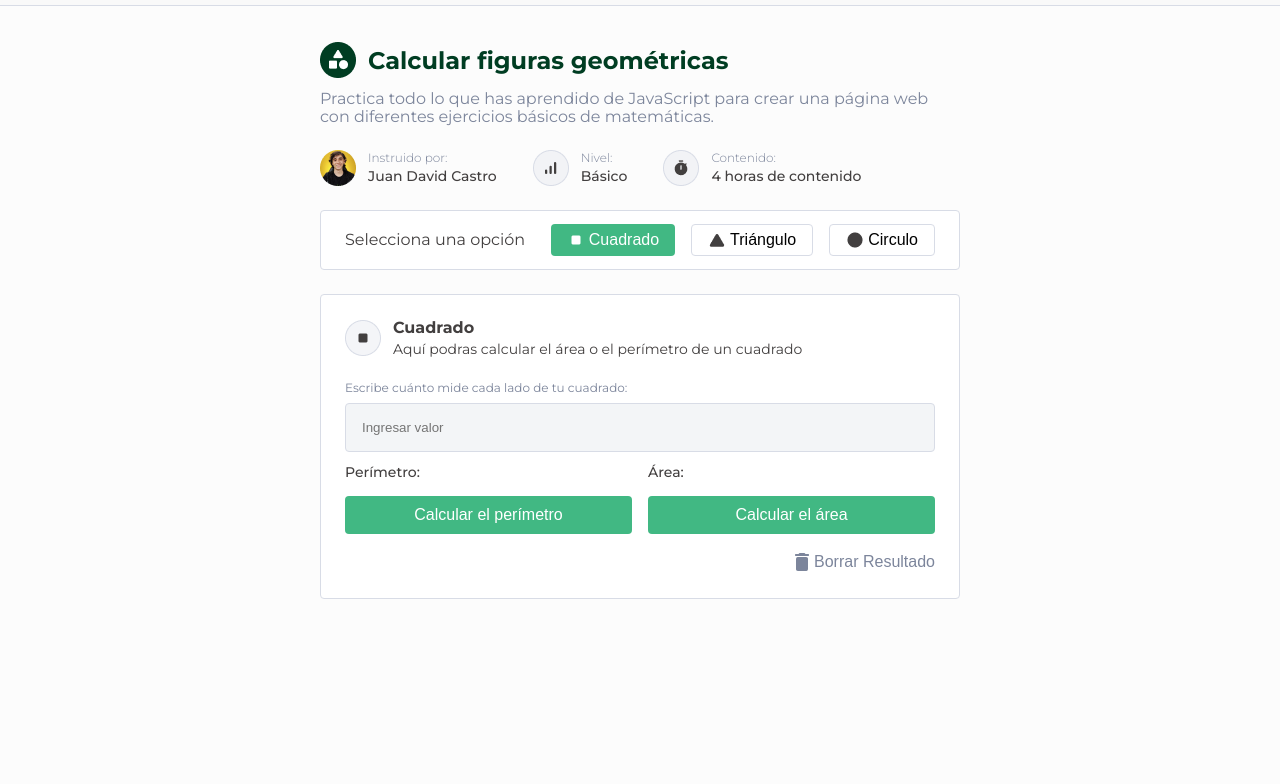
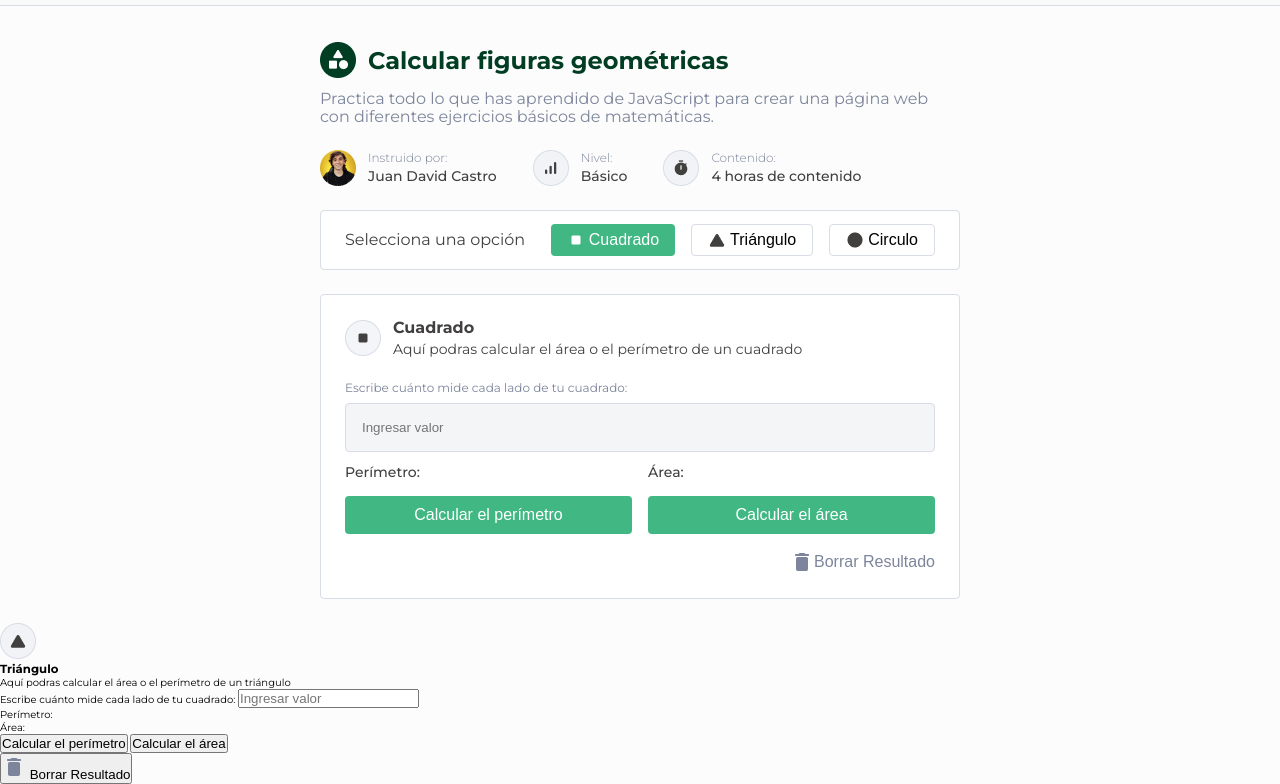
Before and after one commit to ivankstro7/Figuras-geomtricas, a plain HTML site: page index.html in a window 1280 px wide. Shown: the part 90-874 px from the top of the page. Before the commit the page ends 800 px from the top, so only its background shows below. Drawn offline with Linux system fonts and the light colour scheme.

Commit message:
add icons

```diff
--- a/index.html
+++ b/index.html
@@ -104,6 +104,34 @@
             </div>
         </form>
     </section>
+    <section class="container-form-triangle">
+        <div class="form-title">
+            <img src="./assets/icon-triangle.png" alt="">
+            <div class="body-title">
+                <h3>Triángulo</h3>
+                <p>Aquí podras calcular el área o el perímetro de un triángulo</p>
+            </div>
+        </div>
+        <form id="form">
+            <label for="InputCuadrado">Escribe cuánto mide cada lado de tu cuadrado:</label>
+            <input id="InputCuadrado" placeholder="Ingresar valor" type="number">
+            <div class="form-result">
+                <div class="result-perimetro">
+                    <p>Perímetro: <strong id="perimetro"></strong></p>
+                </div>
+                <div class="result-area">
+                    <p>Área: <strong id="area"></strong></p>
+                </div>
+            </div>
+            <div class="form-buttons">
+                <button id="perimetro" onclick="calcularPerimetro()" type="button">Calcular el perímetro</button>
+                <button id="area" onclick="calcularArea()" type="button">Calcular el área</button>
+            </div>
+            <div class="erase">
+                <button onclick="resetInput()" type="button"><img src="./assets/delete.png" alt=""> Borrar Resultado</button>
+            </div>
+        </form>
+    </section>
 <script src="./figuras.js"></script>
 </body>
 </html>
```
Also changed, not shown: assets/icon-triangle.png (added).
